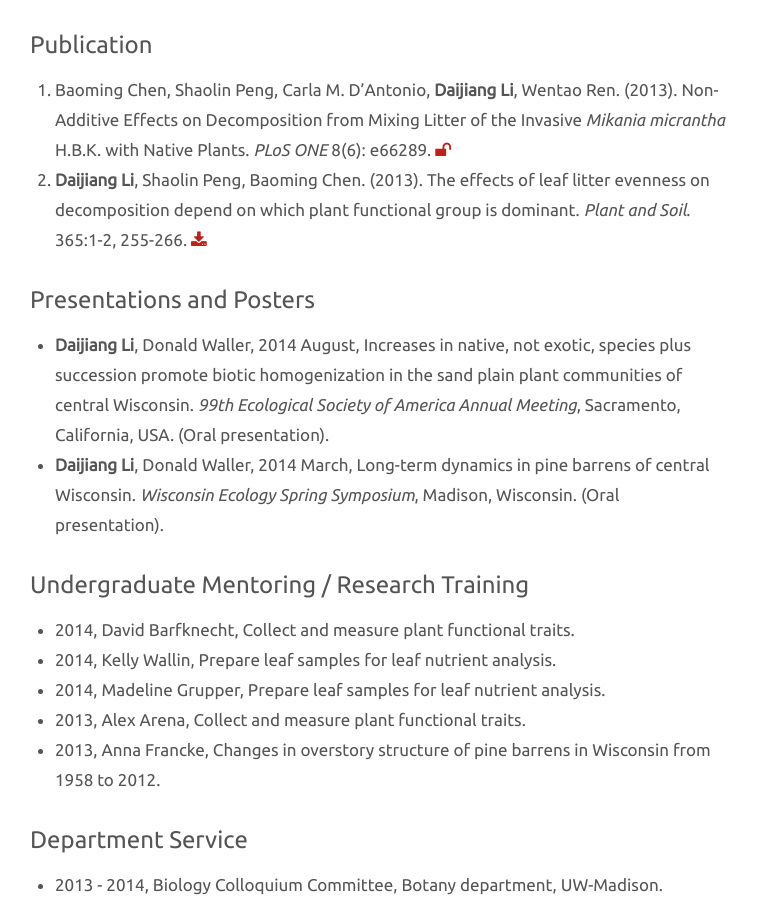
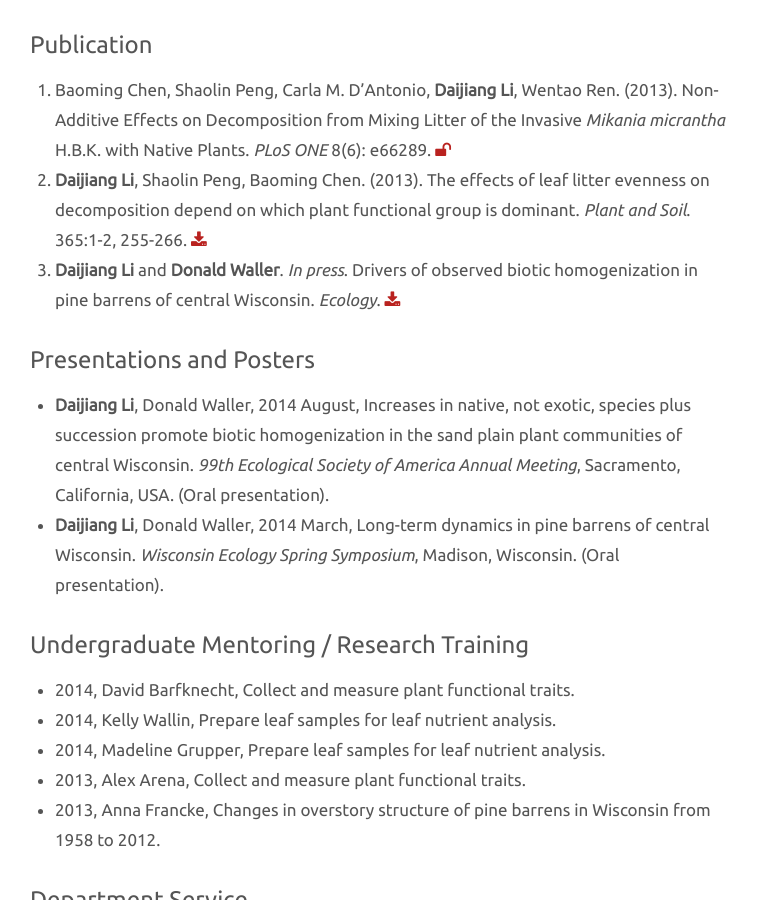
Before and after one commit to daijiang/Old-website, a Jekyll site: the page built from resume.md, in a window 1280 px wide and 900 px high, scrolled down 1412 px. Shown: the whole window, without its empty margins (260-1017 px from the left). Built offline with Jekyll 4.4.1, drawn with Linux system fonts in a browser that asks for light colours; Markdown is read by kramdown in place of the engine named in the settings.

Commit message:
update resume page for publication

```diff
--- a/resume.md
+++ b/resume.md
@@ -54,8 +54,10 @@ Plant community assembly (taxonomic, functional and phylogenetic), Diversity and
 
 ## Publication
 
- 1. Baoming Chen, Shaolin Peng, Carla M. D'Antonio, **Daijiang Li**, Wentao Ren. (2013). Non-Additive Effects on Decomposition from Mixing Litter of the Invasive *Mikania micrantha* H.B.K. with Native Plants. *PLoS ONE* 8(6): e66289. <a href="http://www.plosone.org/article/info%3Adoi%2F10.1371%2Fjournal.pone.0066289"><i class="fa fa-unlock"></i></a>
- 2. **Daijiang Li**, Shaolin Peng, Baoming Chen. (2013). The effects of leaf litter evenness on decomposition depend on which plant functional group is dominant. *Plant and Soil*. 365:1-2, 255-266. <a href="/pdf/D_Li_2012_plantsoil.pdf"><i class="fa fa-download"></i></a>
+1. Baoming Chen, Shaolin Peng, Carla M. D'Antonio, **Daijiang Li**, Wentao Ren. (2013). Non-Additive Effects on Decomposition from Mixing Litter of the Invasive *Mikania micrantha* H.B.K. with Native Plants. *PLoS ONE* 8(6): e66289. <a href="http://www.plosone.org/article/info%3Adoi%2F10.1371%2Fjournal.pone.0066289"><i class="fa fa-unlock"></i></a>
+2. **Daijiang Li**, Shaolin Peng, Baoming Chen. (2013). The effects of leaf litter evenness on decomposition depend on which plant functional group is dominant. *Plant and Soil*. 365:1-2, 255-266. <a href="/pdf/D_Li_2012_plantsoil.pdf"><i class="fa fa-download"></i></a>
+3. **Daijiang Li** and **Donald Waller**. *In press*. Drivers of observed biotic homogenization in pine barrens of central Wisconsin. *Ecology*.  <a href="http://www.esajournals.org/doi/pdf/10.1890/14-0893.1"><i class="fa fa-download"></i></a>
+
 
 ## Presentations and Posters
 
```
